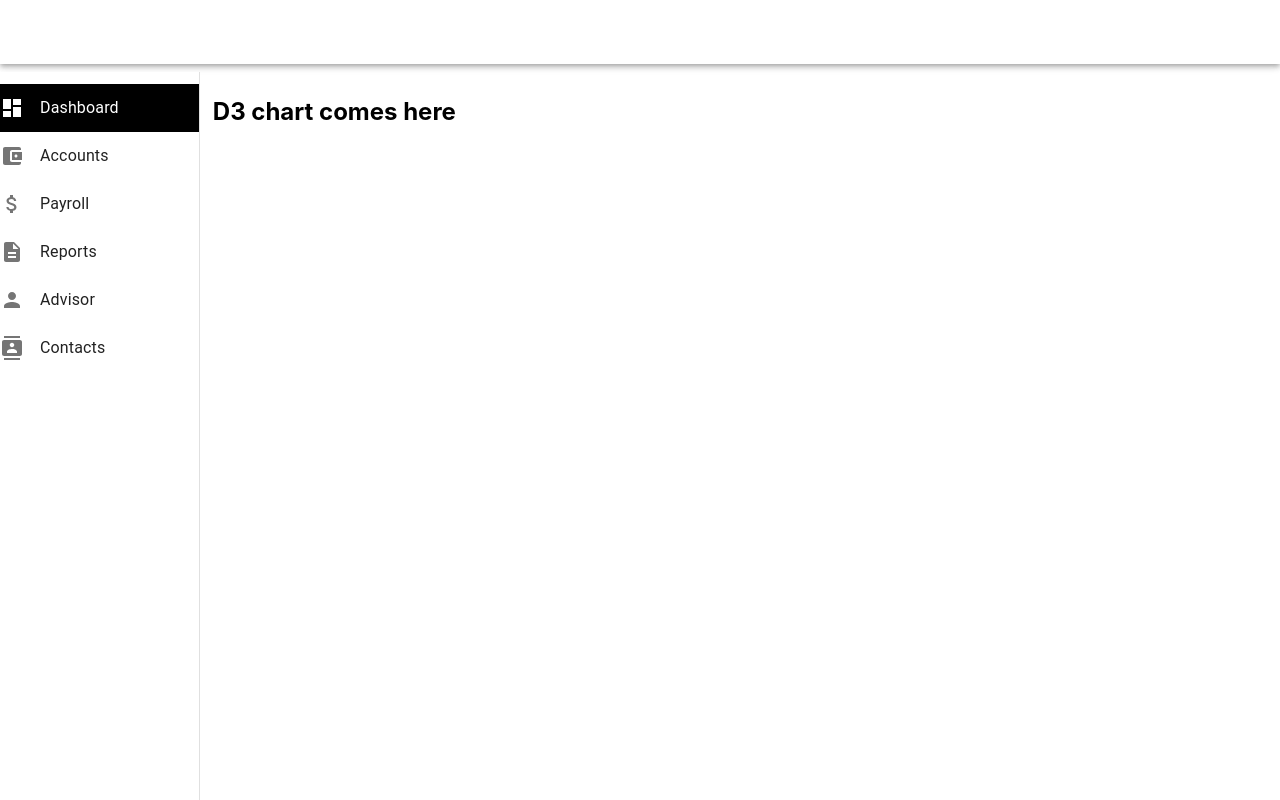
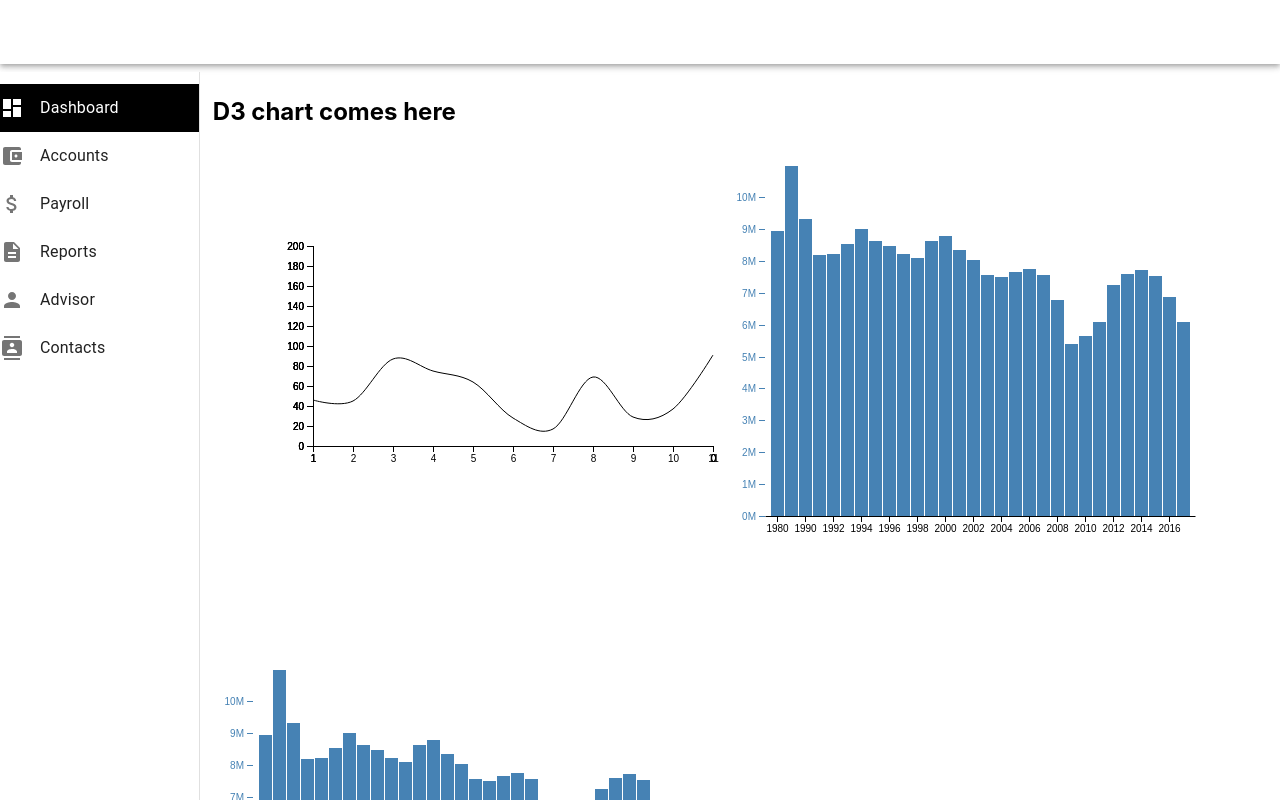
Before and after one commit to codebot-caffeine/assiduus, a React (Create React App) app: page / in a window 1280 px wide. Shown: the top 800 px of the page. Built offline with nearby package versions, Linux system fonts and the light colour scheme.

Commit message:
d3 changes

```diff
--- a/package.json
+++ b/package.json
@@ -10,6 +10,7 @@
     "@testing-library/jest-dom": "^5.17.0",
     "@testing-library/react": "^13.4.0",
     "@testing-library/user-event": "^13.5.0",
+    "d3": "^7.8.5",
     "react": "^18.2.0",
     "react-dom": "^18.2.0",
     "react-router-dom": "^6.18.0",
--- a/src/charts/bar.js
+++ b/src/charts/bar.js
@@ -0,0 +1,85 @@
+import React, { useEffect } from "react";
+import * as d3 from 'd3';
+import { useD3 } from '../hooks/d3hook'
+
+export const Bar = (props) =>{
+    let data = props.barData
+    const ref = useD3(
+        (svg) => {
+          const height = 400;
+          const width = 500;
+          const margin = { top: 20, right: 30, bottom: 30, left: 40 };
+
+          const x = d3
+            .scaleBand()
+            .domain(data.map((d) => d.year))
+            .rangeRound([margin.left, width - margin.right])
+            .padding(0.1);
+
+          const y1 = d3
+            .scaleLinear()
+            .domain([0, d3.max(data, (d) => d.sales)])
+            .rangeRound([height - margin.bottom, margin.top]);
+
+          const xAxis = (g) =>
+            g.attr("transform", `translate(0,${height - margin.bottom})`).call(
+              d3
+                .axisBottom(x)
+                .tickValues(
+                  d3
+                    .ticks(...d3.extent(x.domain()), width / 40)
+                    .filter((v) => x(v) !== undefined)
+                )
+                .tickSizeOuter(0)
+            );
+
+          const y1Axis = (g) =>
+            g
+              .attr("transform", `translate(${margin.left},0)`)
+              .style("color", "steelblue")
+              .call(d3.axisLeft(y1).ticks(null, "s"))
+              .call((g) => g.select(".domain").remove())
+              .call((g) =>
+                g
+                  .append("text")
+                  .attr("x", -margin.left)
+                  .attr("y", 10)
+                  .attr("fill", "currentColor")
+                  .attr("text-anchor", "start")
+                  .text(data.y1)
+              );
+
+          svg.select(".x-axis").call(xAxis);
+          svg.select(".y-axis").call(y1Axis);
+
+          svg
+            .select(".plot-area")
+            .attr("fill", "steelblue")
+            .selectAll(".bar")
+            .data(data)
+            .join("rect")
+            .attr("class", "bar")
+            .attr("x", (d) => x(d.year))
+            .attr("width", x.bandwidth())
+            .attr("y", (d) => y1(d.sales))
+            .attr("height", (d) => y1(0) - y1(d.sales));
+        },
+        [data.length]
+      )
+    // should use useEffect
+    return(
+        <svg
+      ref={ref}
+      style={{
+        height: 500,
+        width: "100%",
+        marginRight: "0px",
+        marginLeft: "0px",
+      }}
+    >
+      <g className="plot-area" />
+      <g className="x-axis" />
+      <g className="y-axis" />
+    </svg>
+    )
+}
--- a/src/charts/line.js
+++ b/src/charts/line.js
@@ -0,0 +1,64 @@
+import { useEffect, useRef, useState } from "react";
+import * as d3 from "d3";
+import { useLocation } from "react-router-dom";
+
+const Line = (props) => {
+  const svgRef = useRef();
+  const [data,setData] = useState(props.lineData)
+
+  useEffect(() => {
+    // setting up svg
+    setData(props.lineData)
+    const w = 400;
+    const h = 200;
+    const svg = d3
+      .select(svgRef.current)
+      .attr("width", h)
+      .attr("height", h)
+      .style("overflow", "visible")
+      .style("background", "")
+
+    // setting the scaleing
+    // xscales
+    const xScale = d3
+      .scaleLinear()
+      .domain([0, data.length - 1])
+      .range([0, w]);
+    //yscales
+    const yScale = d3.scaleLinear().domain([0, h]).range([h, 0]);
+
+    //  Setup functions to draw Lines ---------------//
+    const generateScaledLine = d3
+      .line()
+      .x((d, i) => xScale(i))
+      .y(yScale)
+      .curve(d3.curveCardinal);
+
+    // setting the axes
+    const xAxis = d3
+      .axisBottom(xScale)
+      .ticks(1 + data.length)
+      .tickFormat((i) => i + 1);
+    const yAxis = d3.axisLeft(yScale).ticks(7);
+    svg.append("g").call(xAxis).attr("transform", `translate(0,${h})`);
+    svg.append("g").call(yAxis);
+
+    // setting up the data for the svg
+    svg
+      .selectAll(".line")
+      .data([data])
+      .join("path")
+      .attr("d", (d) => generateScaledLine(d))
+      .attr("fill", "none")
+      .attr("stroke", "black");
+
+  }, [props.lineData]);
+  return (
+    <div>
+        {/* <h2>Line Charts</h2> */}
+      <svg ref={svgRef} style={{ margin: "100px", display: "block" }}></svg>
+    </div>
+  );
+};
+
+export default Line;
--- /dev/null
+++ b/src/components/home.css
@@ -0,0 +1,9 @@
+.home-div{
+    display: flex;
+    flex-direction: row;
+    flex-wrap: wrap;
+}
+
+.home-div .child-div{
+    width: 50% !important;
+}
--- a/src/components/home.js
+++ b/src/components/home.js
@@ -1,10 +1,94 @@
 import React from "react";
 
+import { Bar } from "../charts/bar";
+import Line from "../charts/line";
+
+import './home.css'
 class Home extends React.Component{
+    constructor(){
+        super()
+        this.state = {
+            barData:  [
+              {year: 1980, efficiency: 24.3, sales: 8949000},
+              {year: 1985, efficiency: 27.6, sales: 10979000},
+              {year: 1990, efficiency: 28, sales: 9303000},
+              {year: 1991, efficiency: 28.4, sales: 8185000},
+              {year: 1992, efficiency: 27.9, sales: 8213000},
+              {year: 1993, efficiency: 28.4, sales: 8518000},
+              {year: 1994, efficiency: 28.3, sales: 8991000},
+              {year: 1995, efficiency: 28.6, sales: 8620000},
+              {year: 1996, efficiency: 28.5, sales: 8479000},
+              {year: 1997, efficiency: 28.7, sales: 8217000},
+              {year: 1998, efficiency: 28.8, sales: 8085000},
+              {year: 1999, efficiency: 28.3, sales: 8638000},
+              {year: 2000, efficiency: 28.5, sales: 8778000},
+              {year: 2001, efficiency: 28.8, sales: 8352000},
+              {year: 2002, efficiency: 29, sales: 8042000},
+              {year: 2003, efficiency: 29.5, sales: 7556000},
+              {year: 2004, efficiency: 29.5, sales: 7483000},
+              {year: 2005, efficiency: 30.3, sales: 7660000},
+              {year: 2006, efficiency: 30.1, sales: 7762000},
+              {year: 2007, efficiency: 31.2, sales: 7562000},
+              {year: 2008, efficiency: 31.5, sales: 6769000},
+              {year: 2009, efficiency: 32.9, sales: 5402000},
+              {year: 2010, efficiency: 33.9, sales: 5636000},
+              {year: 2011, efficiency: 33.1, sales: 6093000},
+              {year: 2012, efficiency: 35.3, sales: 7245000},
+              {year: 2013, efficiency: 36.4, sales: 7586000},
+              {year: 2014, efficiency: 36.5, sales: 7708000},
+              {year: 2015, efficiency: 37.2, sales: 7517000},
+              {year: 2016, efficiency: 37.7, sales: 6873000},
+              {year: 2017, efficiency: 39.4, sales: 6081000},
+            ],
+            lineData: []
+        }
+    }
+    componentDidMount(){
+        this.setState({
+            lineData : []
+        })
+        this.updateData()
+    }
+
+    getRandomNumbers(){
+        let arr = []
+        for(let i = 0; i < 11;i++){
+            arr.push(this.randomNumber(Math.random(),Math.random()))
+        }
+        // console.log(arr)
+        return arr
+    }
+
+    updateData(){
+        this.setState({
+            lineData : this.getRandomNumbers()
+        })
+    }
+    randomNumber(min, max) {
+        let mx = max > min ? max : min
+        let mn = max < min ? max : min
+        return Math.floor((Math.random() * (mx - mn) + mn) * 100);
+    }
+
     render(){
         return (
             <>
             <h2> D3 chart comes here</h2>
+            <div className="home-div">
+                <div className="child-div">
+                <Line lineData={this.state.lineData}/>
+                </div>
+                <div className="child-div">
+                <Bar barData={this.state.barData}/>
+                </div>
+                <div className="child-div">
+                <Bar barData={this.state.barData}/>
+                </div>
+                <div className="child-div">
+                {/* <Line  lineData={this.state.lineData}/> */}
+                </div>
+
+            </div>
             </>
         )
     }
--- /dev/null
+++ b/src/hooks/d3hook.js
@@ -0,0 +1,12 @@
+import React from 'react';
+import * as d3 from 'd3';
+
+export const useD3 = (renderChartFn, dependencies) => {
+    const ref = React.useRef();
+
+    React.useEffect(() => {
+        renderChartFn(d3.select(ref.current));
+        return () => {};
+      }, dependencies);
+    return ref;
+}
--- a/src/navbar/navbar.js
+++ b/src/navbar/navbar.js
@@ -61,15 +61,15 @@
       >
         <List>
             {
-                iconlists.map((e)=>{
+                iconlists.map((e,i)=>{
                     return(
-                        <CustomListItem to={e.route} primary={e.name}/>
+                        <CustomListItem to={e.route} primary={e.name} key={i}/>
                     )
                 })
             }
         </List>
       </Drawer>
-      <div style={{padding:'1vw'}}>
+      <div style={{padding:'1vw',width:'80%'}}>
       <Outlet />
       </div>
 
```
Also changed, not shown: 1 other file (tests, documents, lock files or other folders).
